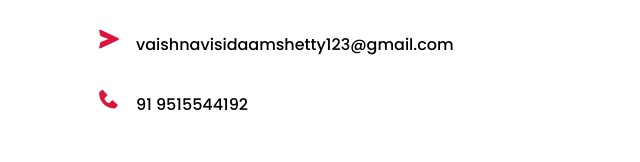
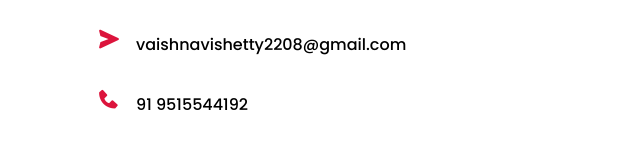
Before and after one commit to VaishnaviSiddamShetty/My-Portfolio, a plain HTML site: page index.html in a window 1280 px wide. Shown: the part 3458-3620 px from the top of the page, 0-640 px from the left. Drawn offline with nearby package versions, Linux system fonts and the light colour scheme.

Commit message:
Update index.html

```diff
--- a/index.html
+++ b/index.html
@@ -176,7 +176,7 @@
     <div class="row">
       <div class="contact-left">
       <h1 class="sub-title">Contact Me</h1>
-      <p><i class='bx bxs-send' ></i>vaishnavisidaamshetty123@gmail.com</p>
+      <p><i class='bx bxs-send' ></i>vaishnavishetty2208@gmail.com</p>
       <p><i class='bx bxs-phone'></i>91 9515544192</p>
       <div class="social-icons">
           <a href="https://instagram.com/yshu_siddamshetty?igshid=OGQ5ZDc2ODk2ZA=="><i class='bx bxl-instagram'></i></a>
```
